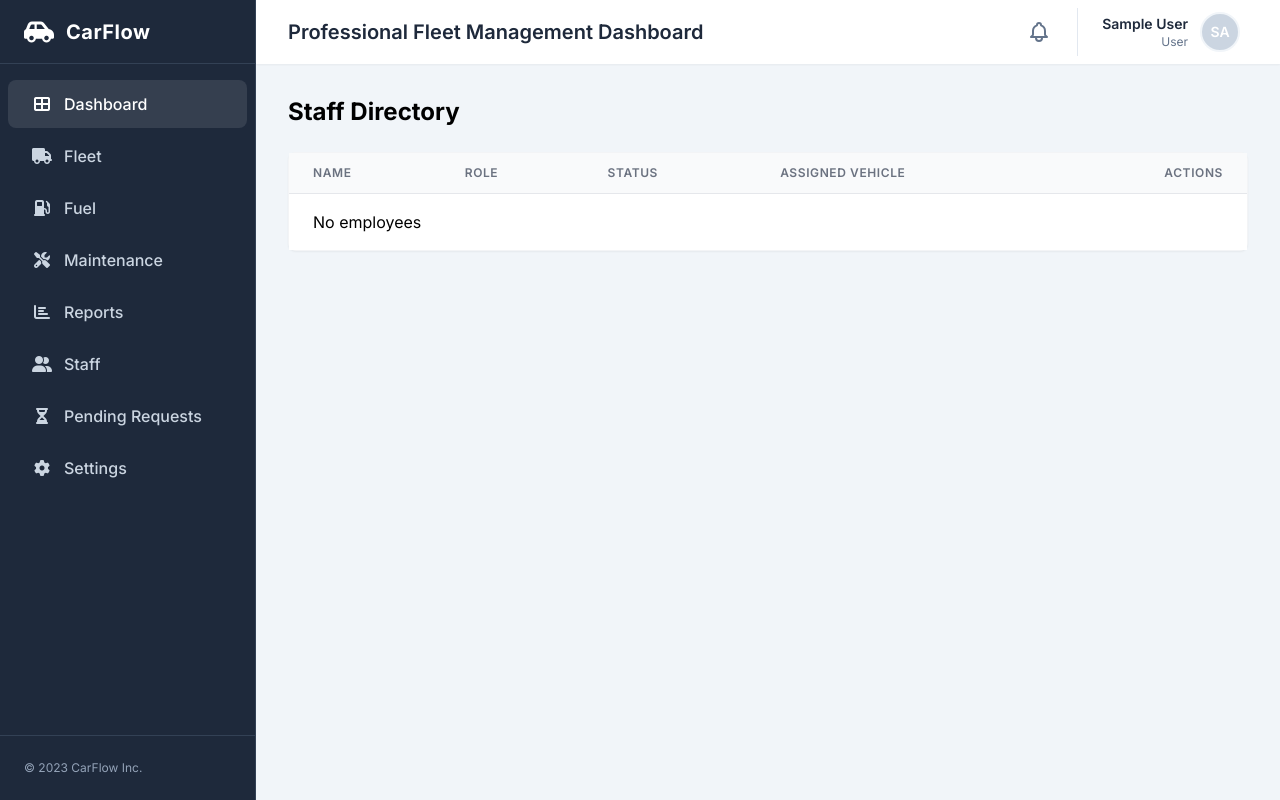
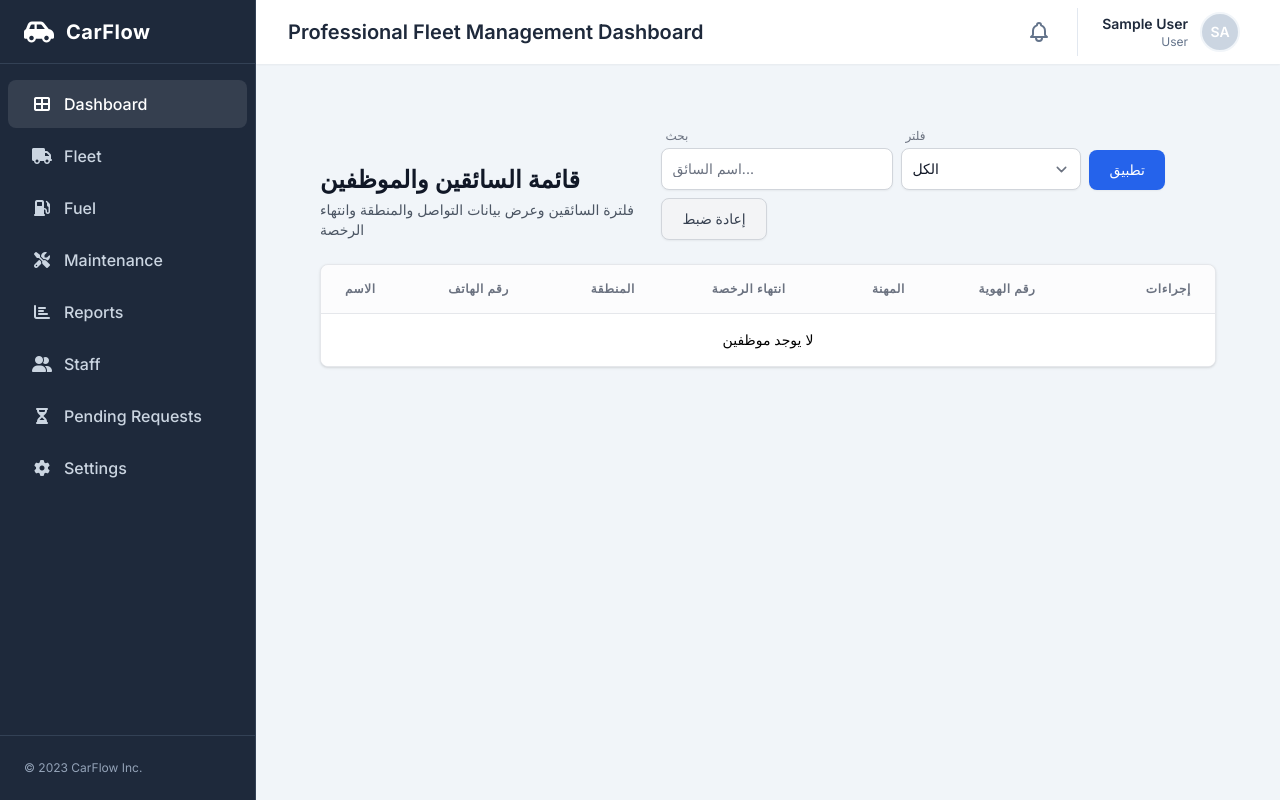
Before and after one commit to mustafakamil77/CarFlow, a Django app: page /staff/ in a window 1280 px wide. Run offline with Django 5.2, Linux system fonts and the light colour scheme; the visitor is signed in with stand-in values (Sample User, id 1); data comes from the database, SQL or seed files in the repository; data that the repository does not hold is empty; some libraries are stand-ins or nearby versions.

Commit message:
تعديل تصميم الطلبات 3

```diff
--- a/staff/templates/staff/staff_list.html
+++ b/staff/templates/staff/staff_list.html
@@ -1,26 +1,49 @@
 {% extends "base.html" %}
 {% block content %}
-<div class="flex items-center justify-between">
-  <h1 class="text-2xl font-bold">Staff Directory</h1>
-  <div></div>
-</div>
-<div class="mt-6 bg-white rounded-lg shadow-sm border border-gray-100">
+<div class="flex-1 overflow-y-auto p-4 sm:p-6 lg:p-8">
+  <section class="bg-transparent mb-6">
+    <div class="flex flex-col sm:flex-row sm:items-end justify-between gap-4">
+      <div>
+        <h1 class="text-xl sm:text-2xl font-semibold text-gray-900">قائمة السائقين والموظفين</h1>
+        <p class="mt-1 text-sm text-gray-600">فلترة السائقين وعرض بيانات التواصل والمنطقة وانتهاء الرخصة</p>
+      </div>
+      <form method="get" class="flex items-end gap-2 flex-wrap">
+        <div class="flex flex-col">
+          <label class="text-xs font-medium text-gray-500 mb-1 ml-1" for="q">بحث</label>
+          <input id="q" name="q" value="{{ request.GET.q|default:'' }}" placeholder="اسم السائق..." class="bg-white border border-gray-300 text-gray-900 text-sm rounded-lg focus:ring-blue-500 focus:border-blue-500 block w-full p-2.5 min-w-[220px] shadow-sm" />
+        </div>
+        <div class="flex flex-col">
+          <label class="text-xs font-medium text-gray-500 mb-1 ml-1" for="role-filter">فلتر</label>
+          <select id="role-filter" name="role" class="bg-white border border-gray-300 text-gray-900 text-sm rounded-lg focus:ring-blue-500 focus:border-blue-500 block w-full p-2.5 min-w-[180px] shadow-sm">
+            <option value="">الكل</option>
+            <option value="driver" {% if request.GET.role == 'driver' %}selected{% endif %}>السائقين فقط</option>
+          </select>
+        </div>
+        <button type="submit" class="text-white bg-blue-600 hover:bg-blue-700 focus:ring-4 focus:ring-blue-300 font-medium rounded-lg text-sm px-5 py-2.5 focus:outline-none shadow-sm transition-colors">تطبيق</button>
+        <a href="{% url 'staff:list' %}" class="text-gray-700 bg-gray-100 hover:bg-gray-200 focus:ring-4 focus:ring-gray-300 font-medium rounded-lg text-sm px-5 py-2.5 focus:outline-none shadow-sm transition-colors border border-gray-300 flex items-center justify-center">إعادة ضبط</a>
+      </form>
+    </div>
+  </section>
+
+  <section class="bg-white rounded-lg shadow border border-gray-200 overflow-hidden">
   <div class="overflow-x-auto">
-    <table class="min-w-full divide-y divide-gray-200">
-      <thead class="bg-gray-50 border-b border-gray-200">
+    <table class="min-w-full divide-y divide-gray-200 text-sm">
+      <thead class="bg-gray-50/50 border-b border-gray-200">
         <tr>
-          <th class="px-6 py-3 text-left text-xs font-semibold text-gray-500 uppercase tracking-wider">Name</th>
-          <th class="px-6 py-3 text-left text-xs font-semibold text-gray-500 uppercase tracking-wider">Role</th>
-          <th class="px-6 py-3 text-left text-xs font-semibold text-gray-500 uppercase tracking-wider">Status</th>
-          <th class="px-6 py-3 text-left text-xs font-semibold text-gray-500 uppercase tracking-wider">Assigned Vehicle</th>
-          <th class="px-6 py-3 text-right text-xs font-semibold text-gray-500 uppercase tracking-wider">Actions</th>
+          <th class="px-6 py-4 text-left text-xs font-semibold text-gray-500 uppercase tracking-wider">الاسم</th>
+          <th class="px-6 py-4 text-left text-xs font-semibold text-gray-500 uppercase tracking-wider">رقم الهاتف</th>
+          <th class="px-6 py-4 text-left text-xs font-semibold text-gray-500 uppercase tracking-wider">المنطقة</th>
+          <th class="px-6 py-4 text-left text-xs font-semibold text-gray-500 uppercase tracking-wider">انتهاء الرخصة</th>
+          <th class="px-6 py-4 text-left text-xs font-semibold text-gray-500 uppercase tracking-wider">المهنة</th>
+          <th class="px-6 py-4 text-left text-xs font-semibold text-gray-500 uppercase tracking-wider">رقم الهوية</th>
+          <th class="px-6 py-4 text-right text-xs font-semibold text-gray-500 uppercase tracking-wider">إجراءات</th>
         </tr>
       </thead>
       <tbody class="bg-white divide-y divide-gray-200">
         {% for e in employees %}
-        <tr class="hover:bg-gray-50 transition-colors border-b border-gray-100">
+        <tr class="hover:bg-gray-50 transition-colors">
           <td class="px-6 py-4 whitespace-nowrap">
-            <div class="text-sm font-medium text-gray-900">
+            <div class="font-medium text-gray-900">
               {% if e.user %}
                 {{ e.user.get_full_name|default:e.user.username }}
               {% else %}
@@ -28,18 +51,33 @@
               {% endif %}
             </div>
           </td>
-          <td class="px-6 py-4 whitespace-nowrap text-sm text-gray-600 capitalize">{{ e.role }}</td>
-          <td class="px-6 py-4 whitespace-nowrap text-sm text-gray-600 capitalize">{{ e.status }}</td>
-          <td class="px-6 py-4 whitespace-nowrap text-sm text-gray-600">{{ e.assigned_car.plate_number|default:"-" }}</td>
-          <td class="px-6 py-4 whitespace-nowrap text-right text-sm font-medium">
-            <a class="text-blue-600 hover:text-blue-900" href="{% url 'staff:profile' e.id %}">View Profile</a>
+          <td class="px-6 py-4 whitespace-nowrap text-gray-600">{{ e.phone|default:"-" }}</td>
+          <td class="px-6 py-4 whitespace-nowrap text-gray-600">{{ e.assigned_region|default:"-" }}</td>
+          <td class="px-6 py-4 whitespace-nowrap text-gray-600">
+            {% if e.license and e.license.license_expiry %}
+              {{ e.license.license_expiry }}
+            {% else %}
+              -
+            {% endif %}
+          </td>
+          <td class="px-6 py-4 whitespace-nowrap text-gray-600">{{ e.get_role_display }}</td>
+          <td class="px-6 py-4 whitespace-nowrap text-gray-600">
+            {% if e.license and e.license.license_number %}
+              {{ e.license.license_number }}
+            {% else %}
+              -
+            {% endif %}
+          </td>
+          <td class="px-6 py-4 whitespace-nowrap text-right font-medium">
+            <a class="text-blue-600 hover:text-blue-900" href="{% url 'staff:profile' e.id %}">عرض</a>
           </td>
         </tr>
         {% empty %}
-        <tr><td class="px-6 py-4" colspan="5">No employees</td></tr>
+        <tr><td class="px-6 py-4 text-center" colspan="7">لا يوجد موظفين</td></tr>
         {% endfor %}
       </tbody>
     </table>
   </div>
+</section>
 </div>
 {% endblock %}
--- a/staff/views.py
+++ b/staff/views.py
@@ -3,6 +3,7 @@ from django.contrib.auth.decorators import login_required, user_passes_test
 from django.utils import timezone
 from django import forms
 from django.db import transaction
+from django.db.models import Q
 from accounts.models import DriverAssignment
 from .models import Employee, EmployeeLicense, LeaveRequest, LeaveBalance
 
@@ -69,15 +70,34 @@ class EmployeeLicenseForm(forms.ModelForm):
 
 @login_required
 def staff_list(request):
-    employees = Employee.objects.select_related("user").all()
+    role = (request.GET.get("role") or "").strip().lower()
+    q = (request.GET.get("q") or "").strip()
+    employees = Employee.objects.select_related("user", "license", "department").all()
+    if role == "driver":
+        employees = employees.filter(role="driver")
+
+    if q:
+        employees = employees.filter(
+            Q(user__first_name__icontains=q)
+            | Q(user__last_name__icontains=q)
+            | Q(user__username__icontains=q)
+            | Q(first_name__icontains=q)
+            | Q(last_name__icontains=q)
+        )
+
+    employees = list(employees)
     employee_ids = [e.id for e in employees]
-    assignments = (
-        DriverAssignment.objects.filter(active=True, driver_id__in=employee_ids)
-        .select_related("car", "driver")
-    )
-    assigned_by_employee = {a.driver_id: a.car for a in assignments}
+    if employee_ids:
+        assignments = (
+            DriverAssignment.objects.filter(active=True, driver_id__in=employee_ids)
+            .select_related("region")
+        )
+        region_by_employee = {a.driver_id: a.region for a in assignments}
+    else:
+        region_by_employee = {}
+
     for e in employees:
-        e.assigned_car = assigned_by_employee.get(e.id)
+        e.assigned_region = region_by_employee.get(e.id)
     context = {"employees": employees}
     return render(request, "staff/staff_list.html", context)
 
```
